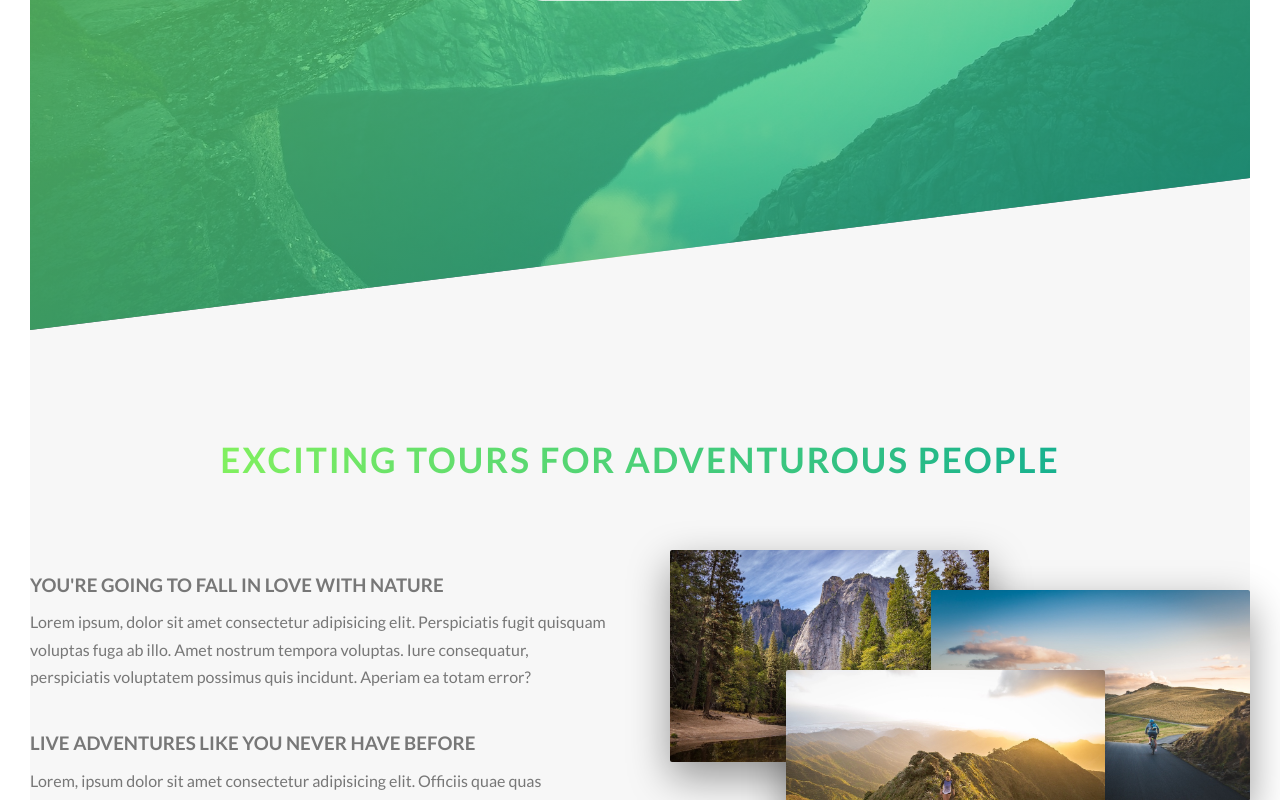
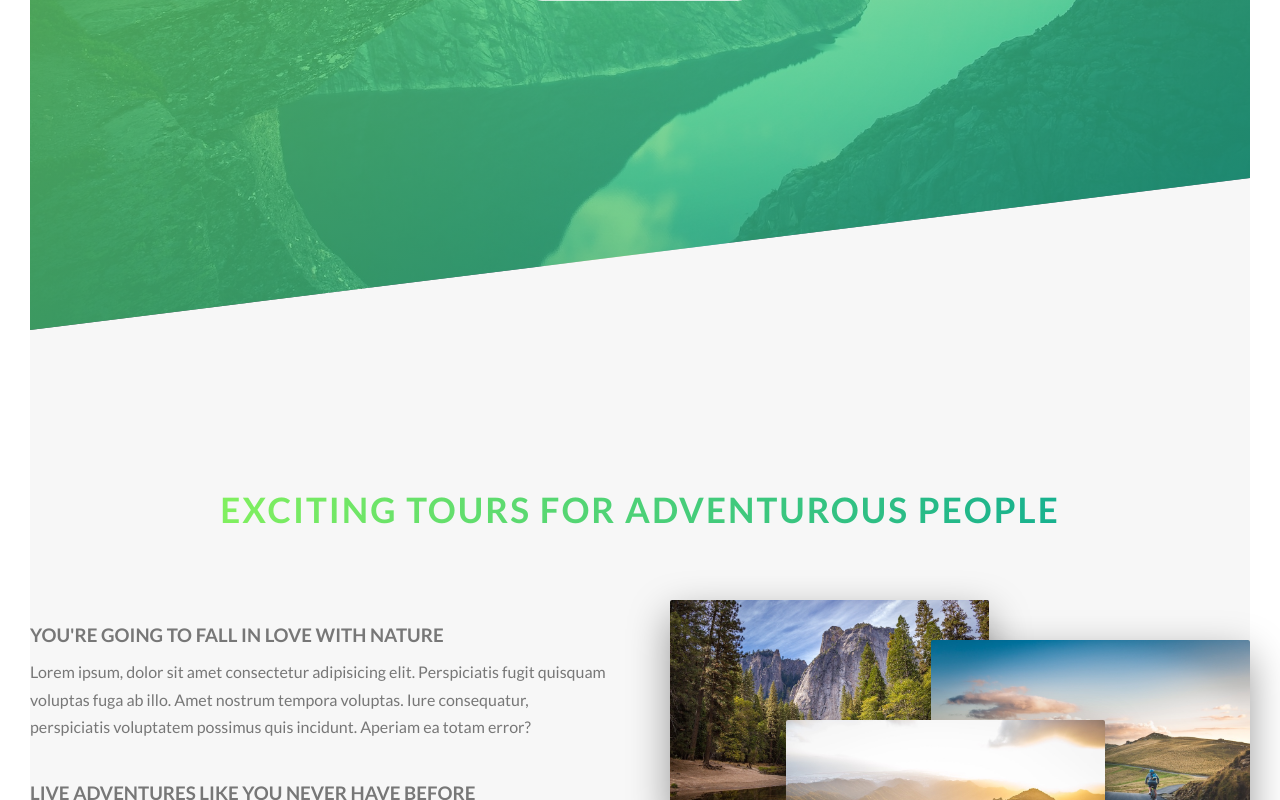
Before and after one commit to dario-piotrowicz/VueJS3-CSS_demo_Natours_website_miniproject, a Vue app: page / in a window 1280 px wide. Shown: the part 460-1260 px from the top of the page. Built offline with nearby package versions, Linux system fonts and the light colour scheme.

Commit message:
adjusted the padding and position of the about section

```diff
--- a/src/components/sections/About.vue
+++ b/src/components/sections/About.vue
@@ -42,8 +42,8 @@
 
 .about {
     background-color: $bg-color-neutral-light;
-    padding: 25rem 0;
-    margin-top: -15rem;
+    padding: 35rem 0 40rem;
+    margin-top: -20rem;
 
     &__heading {
         display: inline-block;
```
